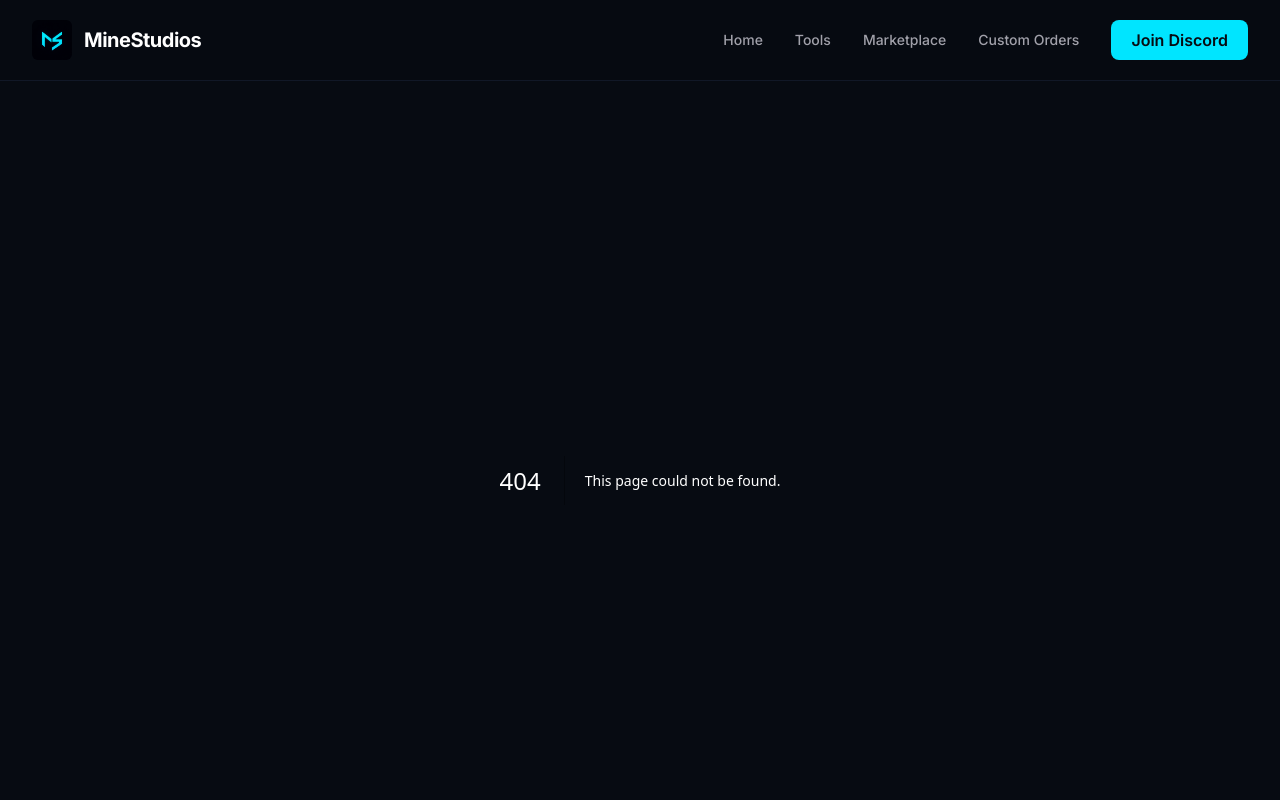
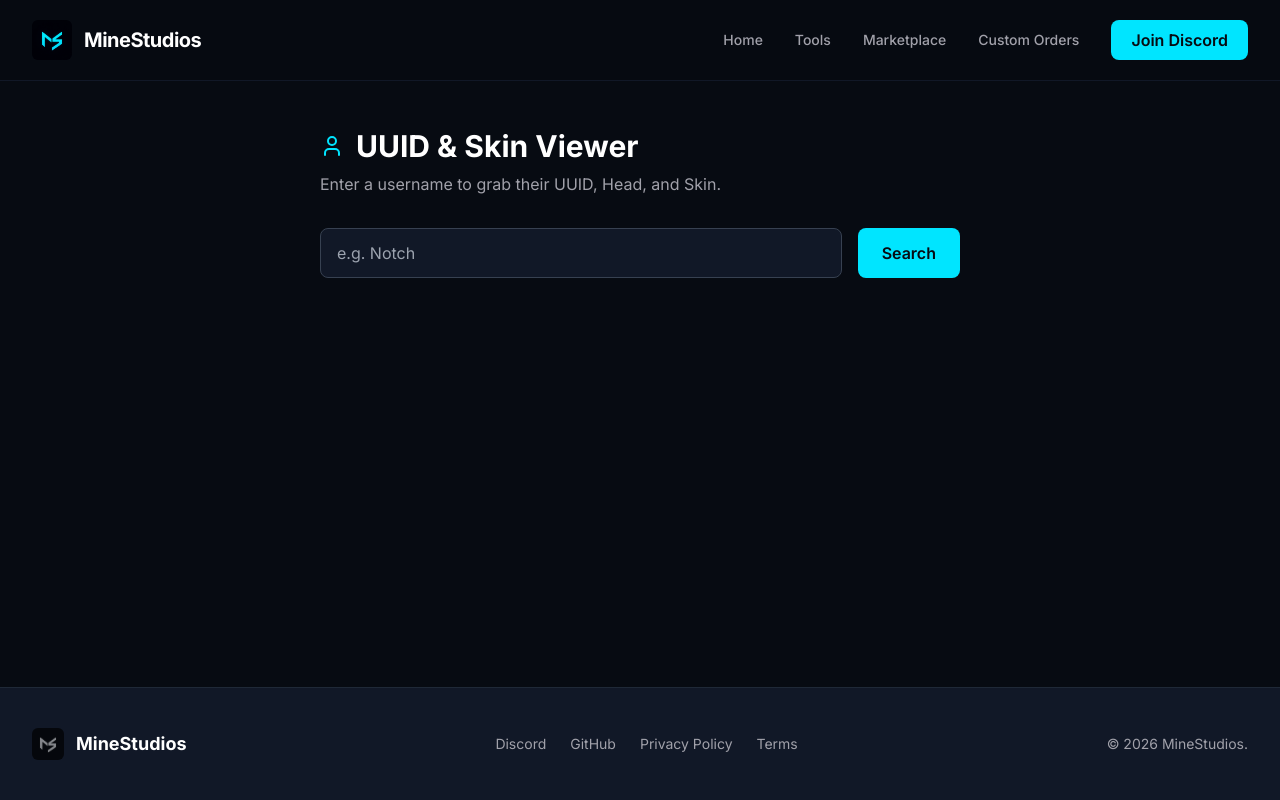
Before and after one commit to NotThatAnik/minestudios, a Next.js app: page /tools/uuid-finder in a window 1280 px wide. Before the commit this address had no page. Shown: the top 800 px of the page. Built offline with nearby package versions, Linux system fonts and the light colour scheme.

Commit message:
Add files via upload

```diff
--- /dev/null
+++ b/src/app/tools/uuid-finder/page.tsx
@@ -0,0 +1,52 @@
+"use client";
+import { useState } from "react";
+import Image from "next/image";
+import { User } from "lucide-react";
+
+export default function UuidFinder() {
+  const [username, setUsername] = useState("");
+  const [submittedUser, setSubmittedUser] = useState("");
+
+  return (
+    <div className="max-w-2xl mx-auto py-12 px-4">
+      <h1 className="text-3xl font-bold mb-2 flex items-center gap-3">
+        <User className="text-primary" /> UUID & Skin Viewer
+      </h1>
+      <p className="text-muted mb-8">Enter a username to grab their UUID, Head, and Skin.</p>
+
+      <div className="flex gap-4 mb-8">
+        <input
+          type="text"
+          value={username}
+          onChange={(e) => setUsername(e.target.value)}
+          placeholder="e.g. Notch"
+          className="flex-grow bg-surface border border-gray-700 rounded-lg px-4 py-3 focus:outline-none focus:border-primary text-white"
+        />
+        <button
+          onClick={() => setSubmittedUser(username)}
+          className="bg-primary hover:bg-primary-hover text-background px-6 py-3 rounded-lg font-semibold transition-colors"
+        >
+          Search
+        </button>
+      </div>
+
+      {submittedUser && (
+        <div className="bg-surface border border-gray-800 rounded-xl p-8 flex flex-col items-center text-center">
+          <Image
+            src={`https://minotar.net/armor/body/${submittedUser}/150.png`}
+            alt={`${submittedUser}'s Skin`}
+            width={150}
+            height={300}
+            className="mb-6 drop-shadow-xl"
+            unoptimized
+          />
+          <h2 className="text-2xl font-bold mb-2">{submittedUser}</h2>
+          <div className="bg-background px-4 py-3 rounded-lg border border-gray-700 w-full mb-4 break-all">
+            <span className="text-muted text-sm block mb-1">Skin URL</span>
+            <code className="text-primary">https://minotar.net/skin/{submittedUser}</code>
+          </div>
+        </div>
+      )}
+    </div>
+  );
+}
```
